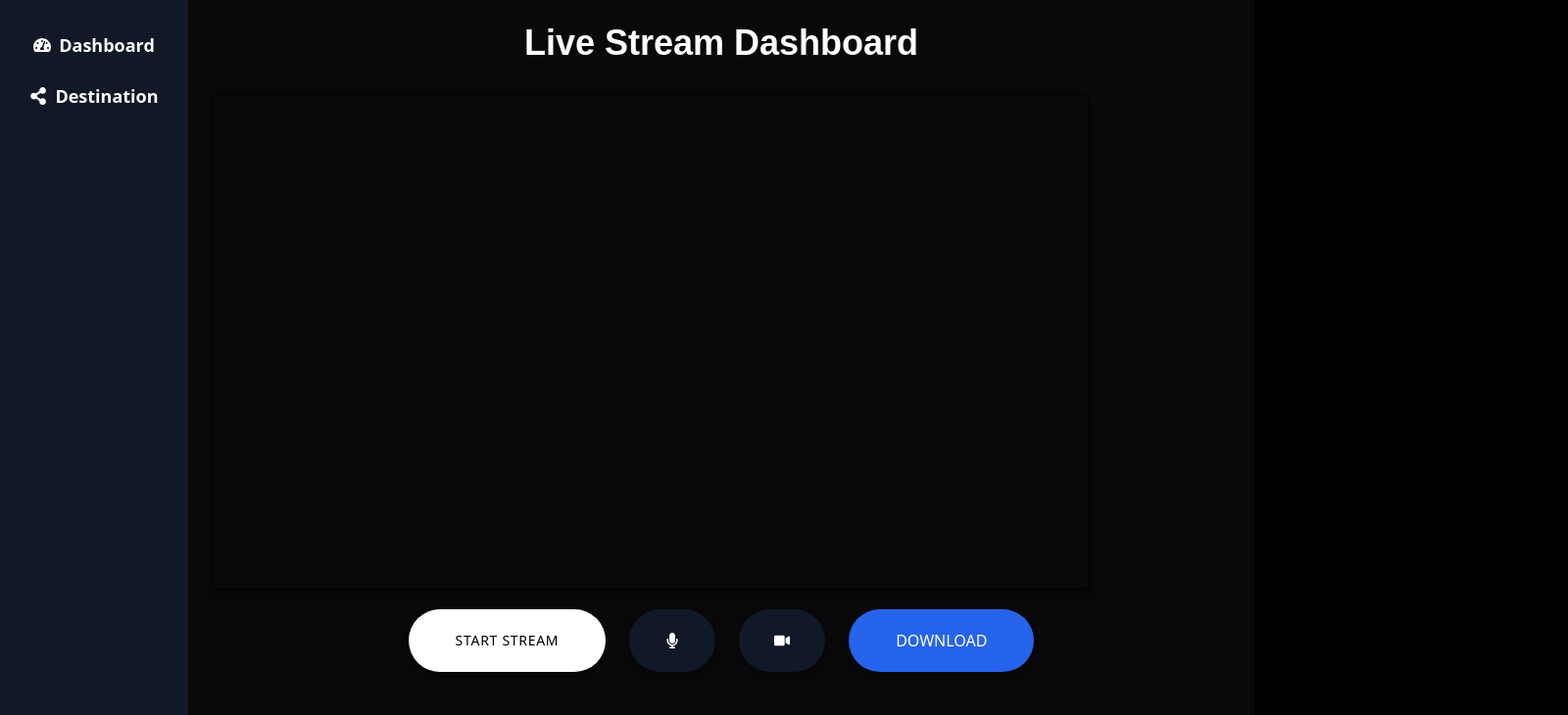
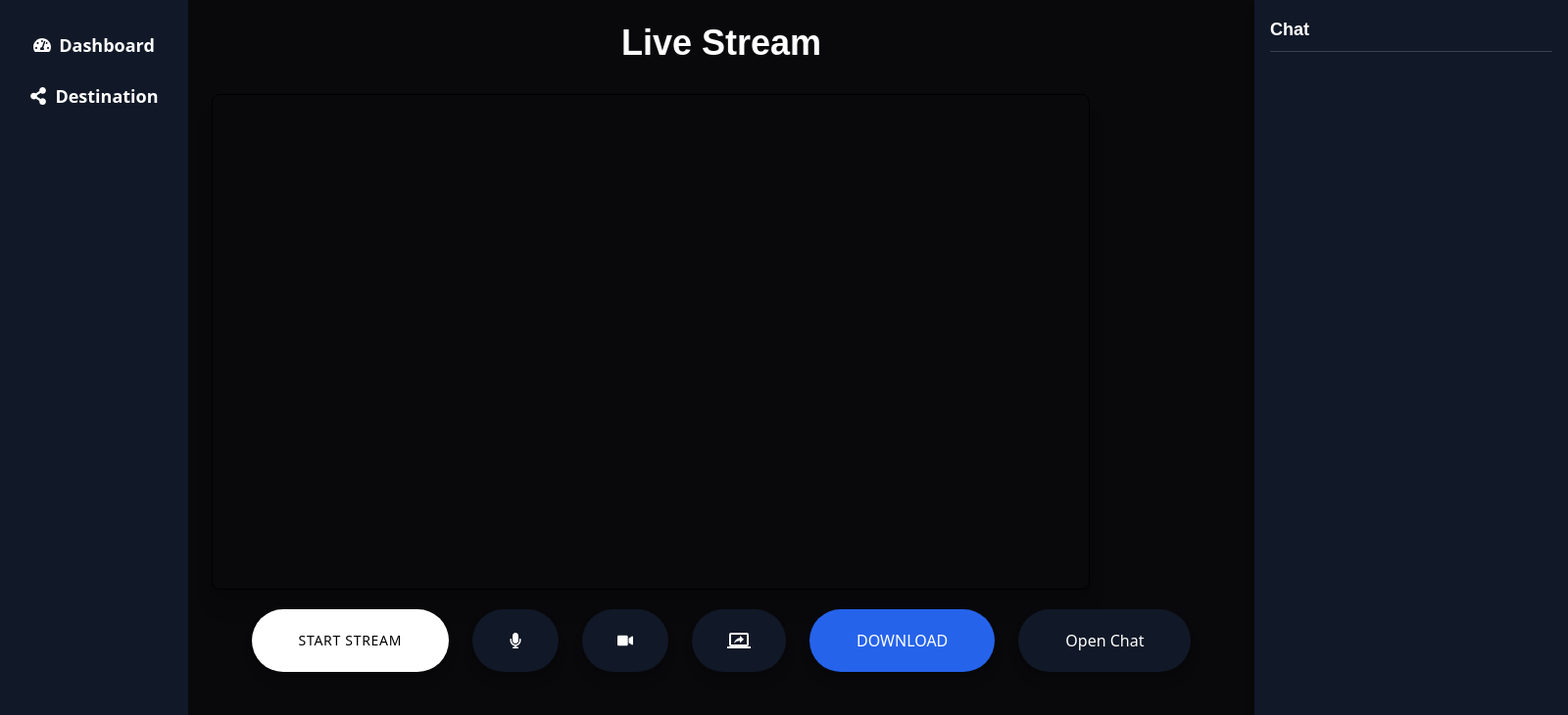
Before and after one commit to Avibhatnagar10/Stream, a Next.js app: page /livestreampage in a window 1280 px wide. Shown: the top 730 px of the page at 98% size, 1600 px wide, since content can reach past the window. Built offline with nearby package versions, Linux system fonts and the light colour scheme.

Commit message:
Update page.tsx

```diff
--- a/app/livestreampage/page.tsx
+++ b/app/livestreampage/page.tsx
@@ -16,11 +16,13 @@ import { useRouter } from "next/navigation";
 // import { SiFacebook, SiYoutube } from "react-icons/si";
 import { SiWhatsapp } from "react-icons/si";
 import { MdOutlineEmail } from "react-icons/md";
-import Livepageloader from "../components/livepageloader";
+import Loader from "../components/Livepageloader";
+import ChatSidebar from "../components/Chatsidebar";
 
 const LiveStreamPage = () => {
   const [loading, setLoading] = useState(true);
   const videoRef = useRef<HTMLVideoElement>(null);
+  const [isChatOpen, setIsChatOpen] = useState(false);
   const [isStreaming, setIsStreaming] = useState(false);
   const [mediaRecorder, setMediaRecorder] = useState<MediaRecorder | null>(
     null
@@ -172,10 +174,36 @@ const LiveStreamPage = () => {
     setStreamHistory(updatedHistory);
   };
 
+  const handleScreenShare = async () => {
+    try {
+      const screenStream = await navigator.mediaDevices.getDisplayMedia({
+        video: true,
+      });
+      // Set the screen stream to video reference
+      if (videoRef.current) {
+        videoRef.current.srcObject = screenStream;
+        videoRef.current.play();
+      }
+      setNotification("Screen sharing started!");
+      setTimeout(() => setNotification(""), 3000);
+    } catch (error) {
+      console.error("Error accessing screen share.", error);
+      setNotification("Error accessing screen share!");
+      setTimeout(() => setNotification(""), 3000);
+    }
+  };
+  const toggleChat = () => {
+    setIsChatOpen((prev) => !prev); // Toggle chat visibility
+  };
+
+  const onStartStream = async () => {
+
+    const roomId = await fetch("/api/create-room");
+
+  }
   return loading ? (
-    <Livepageloader />
+    <Loader />
   ) : (
-
     <div className="flex flex-row justify-center h-screen hide-scrollbar overflow-y-${overflow} hsl(240 5.9% 10%) text-white font-sans ">
       {/* Left Navigation Panel */}
 
@@ -206,20 +234,22 @@ const LiveStreamPage = () => {
       </div>
 
       {/* Main Content */}
+
       <div className="flex-1 p-6 justify-center items-center overflow-y-${overflow} hide-scrollbar">
         <h1 className="text-4xl font-extrabold mb-8 text-center">
-          Live Stream Dashboard
+          Live Stream
         </h1>
 
         {/* Centered Video Section */}
+
         <div className="flex justify-center items-center w-full max-w-4xl mb-5 ">
           <div
             className="relative w-full max-w-5xl border border-black rounded-lg overflow-hidden shadow-xl"
-            style={{ paddingBottom: "56.25%" }}
+            style={{ paddingBottom: "56.25%", }}
           >
             <video
               ref={videoRef}
-              className="absolute top-0 left-0 w-full h-full object-cover rounded-lg"
+              className="absolute top-0 left-30 w-full h-full object-cover rounded-lg"
               autoPlay
               muted
             />
@@ -227,7 +257,11 @@ const LiveStreamPage = () => {
         </div>
 
         {/* Controls */}
-        <div className="flex justify-center space-x-6 mb-10">
+        <div
+          className={`flex justify-center space-x-6 mb-10 transition-all duration-500 ${
+            isChatOpen ? "translate-x-[-5rem]" : ""
+          }`}
+        >
           <button
             onClick={isStreaming ? stopStreaming : startStream}
             className={`px-12 py-5 text-sm uppercase tracking-wider font-medium text-black bg-white border-none rounded-full shadow-lg transition-all duration-300 ease-in-out transform outline-none ${
@@ -260,13 +294,27 @@ const LiveStreamPage = () => {
           >
             {isCameraOn ? <FaVideo /> : <FaVideoSlash />}
           </button>
+          <button
+            onClick={handleScreenShare}
+            className="px-9 py-5 bg-gray-900 hover:bg-gray-800  rounded-full transition-transform transform hover:scale-110 shadow-lg"
+            title="Start Screen Share"
+          >
+            <MdOutlineScreenShare className="text-white text-2xl" />
+          </button>
 
           <button
             onClick={handleDownload}
-            className="relative flex uppercase items-center justify-center overflow-hidden  px-12 py-5 rounded-full bg-blue-600 text-white border-none cursor-pointer transition-transform transform hover:scale-110 shadow-lg group"
+            className="relative flex uppercase items-center overflow-hidden px-12 py-5 rounded-full bg-blue-600 text-white border-none cursor-pointer transition-transform transform hover:scale-110 shadow-lg group"
           >
-            <span className="relative  z-10">Download</span>
+            <span className="relative z-10">Download</span>
             <span className="absolute top-0 left-0 w-full h-full bg-gradient-to-r from-purple-500 to-blue-500 transform scale-x-0 transition-transform duration-500 ease-out group-hover:scale-x-100 rounded-full" />
+          </button>
+
+          <button
+            onClick={toggleChat}
+            className="px-12 py-5 bg-gray-900 hover:bg-gray-800 text-white rounded-full transition-transform transform hover:scale-110 shadow-lg"
+          >
+            {isChatOpen ? "Close Chat" : "Open Chat"}
           </button>
         </div>
 
@@ -309,6 +357,14 @@ const LiveStreamPage = () => {
             {notification}
           </div>
         )}
+
+        <div
+          className={`fixed top-0 right-0 h-full w-80 bg-gray-800 transform transition-transform duration-500 ease-in-out ${
+            isChatOpen ? "translate-x-0" : "translate-x-full"
+          }`}
+        >
+          <ChatSidebar roomId={1234}/>
+        </div>
 
         {/* Share Popup */}
         {sharePopup?.visible && (
```
